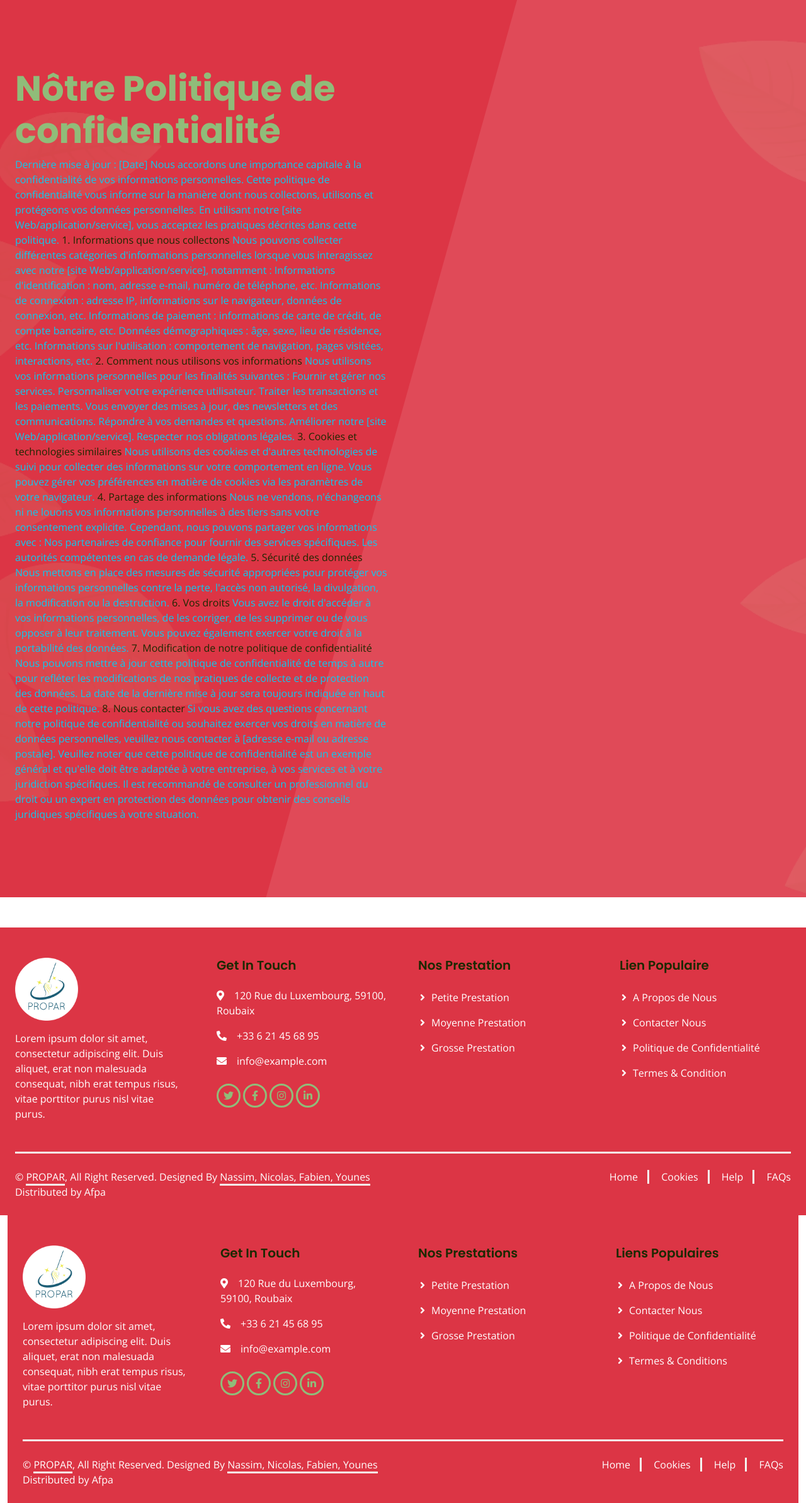
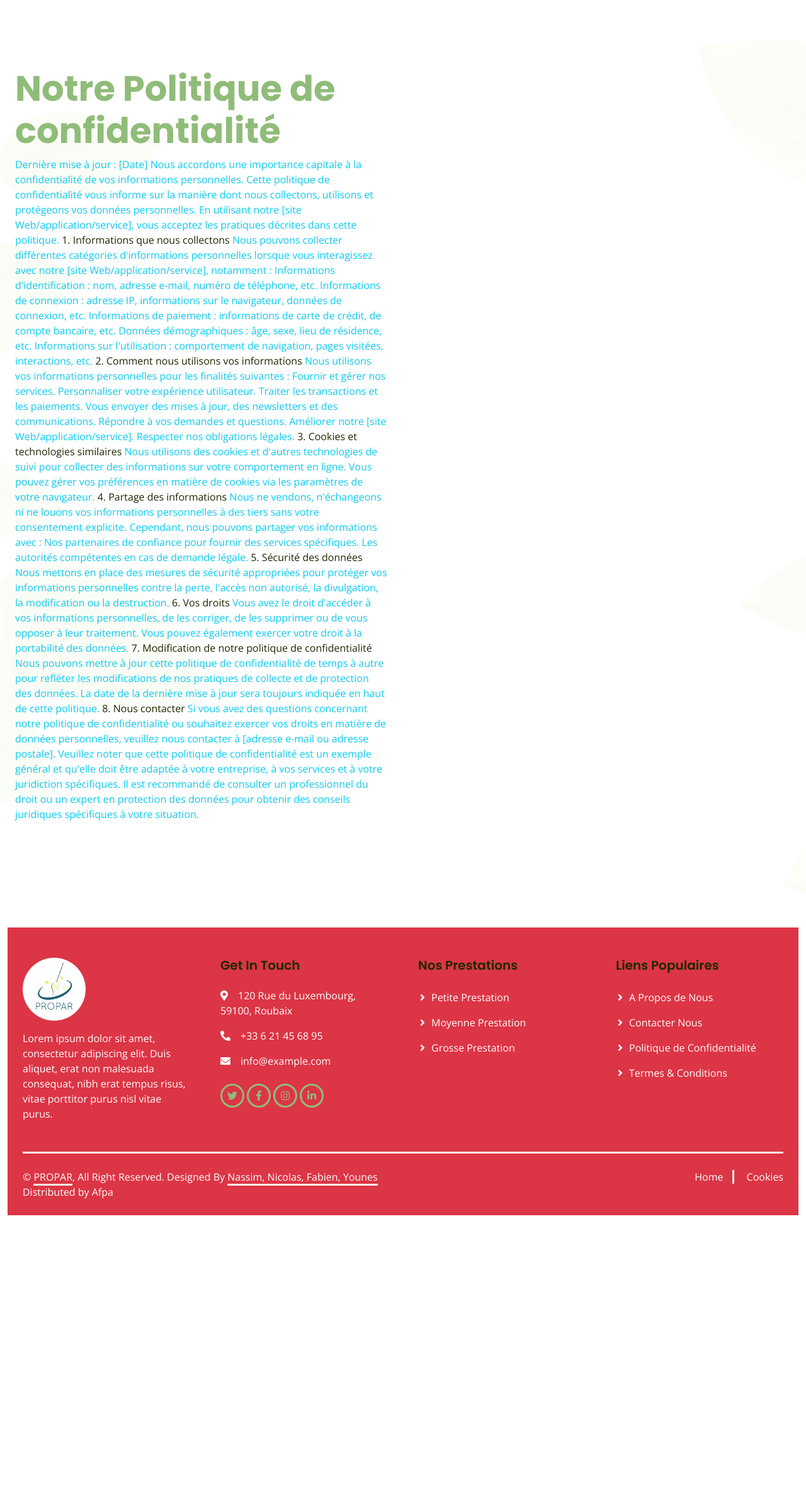
Before and after one commit to Noneku/Propar, a Symfony app: template templates/politique_confidentialite/index.html.twig in a window 1280 px wide. Shown: the part 85-2472 px from the top of the page at 63% size. After the commit the page ends 2015 px from the top, so only its background shows below. Run offline with Twig, Linux system fonts and the light colour scheme; the template is opened without the code that fills it, so the values that code supplies are empty; some libraries are stand-ins or nearby versions.

Commit message:
page politique et autre

```diff
--- a/src/Controller/OperationController.php
+++ b/src/Controller/OperationController.php
@@ -9,6 +9,8 @@ use Symfony\Bundle\FrameworkBundle\Controller\AbstractController;
 use Symfony\Component\HttpFoundation\Response;
 use Symfony\Component\Routing\Annotation\Route;
 use Symfony\Component\HttpFoundation\Request;
+use Sensio\Bundle\FrameworkExtraBundle\Configuration\Security;
+
 
 class OperationController extends AbstractController
 {
@@ -24,8 +26,10 @@ class OperationController extends AbstractController
     }
 
     #[Route('/operation/{id}/edit', name: 'app_operation_edit')]
+    #[Security('is_granted("ROLE_EXPERT")')] //autorise uniquement l'expert
     public function edit(EntityManagerInterface $entityManager, Operation $operation, Request $request): Response
     {
+
         // Créez un formulaire pour la modification de l'employé (vous devez créer ce formulaire)
         $form = $this->createForm(OperationType::class, $operation);
 
--- a/src/Controller/TraitementDemandeOperationController.php
+++ b/src/Controller/TraitementDemandeOperationController.php
@@ -24,7 +24,7 @@ class TraitementDemandeOperationController extends AbstractController
         $operation->setDemande($demande);
         //Replace User by entity type employee
         $operation->setEmploye($this->getUser());
-        $operation->setStatus(true);
+        $operation->setStatus(false);//met le satatus '0' qui signifie opération en cours
         $dateOperation  = new DateTime();
         $operation->setDateOperation($dateOperation);
 
--- a/src/Form/OperationType.php
+++ b/src/Form/OperationType.php
@@ -16,7 +16,7 @@ class OperationType extends AbstractType
             // Utilisez EntityType pour afficher un champ de sélection pour l'employé
             ->add('employe', EntityType::class, [
                 'class' => 'App\Entity\Employe', // Remplacez par la classe réelle de l'employé
-                'choice_label' => 'matricule', // L'attribut de l'employé à afficher dans la liste
+                'choice_label' => 'Nom', // L'attribut de l'employé à afficher dans la liste
                 'multiple' => false,
                 // Vous pouvez également ajouter d'autres options comme 'expanded' et 'multiple' si nécessaire
             ]);
--- a/templates/base.html.twig
+++ b/templates/base.html.twig
@@ -72,6 +72,7 @@
 											<div class="dropdown-menu bg-light mt-2">
 												<a href="{{ path('app_demande_dashboard') }}" class="dropdown-item">Dashboard - Demandes</a>
 												<a href="{{ path('app_operation') }}" class="dropdown-item">Dashboard - Opérations</a>
+												<a href="{{ path('app_gestion_index') }}" class="dropdown-item">Dashboard - Gestion</a>
 											</div>
 										</div>
 									</li>
@@ -170,10 +171,10 @@
 						</div>
 						<div class="col-md-6 col-lg-3 wow fadeIn" data-wow-delay="0.7s">
 							<h5 class="mb-4">Liens Populaires</h5>
-							<a class="btn btn-link" href="">A Propos de Nous</a>
+							<a class="btn btn-link" href="{{ path('app_nous') }}">A Propos de Nous</a>
 							<a class="btn btn-link" href="contact">Contacter Nous</a>
 							<a class="btn btn-link" href="politique/confidentialite">Politique de Confidentialité</a>
-							<a class="btn btn-link" href="">Termes & Conditions</a>
+							<a class="btn btn-link" href="{{ path('app_terme') }}">Termes & Conditions</a>
 						</div>
 					</div>
 				</div>
@@ -191,9 +192,7 @@
 							<div class="col-md-6 text-center text-md-end">
 								<div class="footer-menu">
 									<a href="{{ path('app_home') }}">Home</a>
-									<a href="">Cookies</a>
-									<a href="">Help</a>
-									<a href="">FAQs</a>
+									<a href="cookies">Cookies</a>
 								</div>
 							</div>
 						</div>
--- a/templates/politique_confidentialite/index.html.twig
+++ b/templates/politique_confidentialite/index.html.twig
@@ -8,12 +8,12 @@
 
 {% block body %}
     {{ parent() }}
-    <div class="container-fluid bg-danger hero-header mb-5">
+    <div class="container-fluid hero-header mb-5">
         <div class="container">
             <div class="row g-5 align-items-center text-center">
                 <div class="col-lg-6 text-lg-start">
 
-                    <h1 class="display-4 text-primary animated slideInRight">Nôtre Politique de confidentialité </h1>
+                    <h1 class="display-4 text-primary animated slideInRight">Notre Politique de confidentialité </h1>
                     <p class="text-info mb-4 animated slideInRight">Dernière mise à jour : [Date]
 
 Nous accordons une importance capitale à la confidentialité de vos informations personnelles. Cette politique de confidentialité vous informe sur la manière dont nous collectons, utilisons et protégeons vos données personnelles. En utilisant notre [site Web/application/service], vous acceptez les pratiques décrites dans cette politique.
@@ -72,76 +72,6 @@ Veuillez noter que cette politique de confidentialité est un exemple général
     </div>
     <!-- Hero End -->
 
-
-
-
-
-
-
-
-     <!-- Footer Start -->
-    <div class="container-fluid bg-danger text-white footer">
-        <div class="container py-5">
-            <div class="row g-5">
-                <div class="col-md-6 col-lg-3 wow fadeIn" data-wow-delay="0.1s">
-                    <a href="home/client" class="d-inline-block mb-3">
-                        <img src="img\Logo.png" alt="propar" style= "width: 100px; height: auto;">
-                    </a>
-                    <p class="mb-0">Lorem ipsum dolor sit amet, consectetur adipiscing elit. Duis aliquet, erat non malesuada consequat, nibh erat tempus risus, vitae porttitor purus nisl vitae purus.</p>
-                </div>
-                <div class="col-md-6 col-lg-3 wow fadeIn" data-wow-delay="0.3s">
-                    <h5 class="mb-4">Get In Touch</h5>
-                    <p><i class="fa fa-map-marker-alt me-3"></i>120 Rue du Luxembourg, 59100, Roubaix</p>
-                    <p><i class="fa fa-phone-alt me-3"></i>+33 6 21 45 68 95</p>
-                    <p><i class="fa fa-envelope me-3"></i>info@example.com</p>
-                    <div class="d-flex pt-2">
-                        <a class="btn btn-square btn-outline-primary me-1" href="https://twitter.com/GREATTEACHERAZ"><i class="fab fa-twitter"></i></a>
-                        <a class="btn btn-square btn-outline-primary me-1" href="https://www.facebook.com/younes.azj/"><i class="fab fa-facebook-f"></i></a>
-                        <a class="btn btn-square btn-outline-primary me-1" href="https://www.instagram.com/azj.59/"><i class="fab fa-instagram"></i></a>
-                        <a class="btn btn-square btn-outline-primary me-1" href="https://www.linkedin.com/in/younes-azaaouaj-105041200/"><i class="fab fa-linkedin-in"></i></a>
-                    </div>
-                </div>
-                <div class="col-md-6 col-lg-3 wow fadeIn" data-wow-delay="0.5s">
-                    <h5 class="mb-4">Nos Prestation</h5>
-                    <a class="btn btn-link" href="petite/prestation">Petite Prestation</a>
-                    <a class="btn btn-link" href="moyenne/prestation">Moyenne Prestation</a>
-                    <a class="btn btn-link" href="grosse/prestation">Grosse Prestation</a>
-
-                </div>
-                <div class="col-md-6 col-lg-3 wow fadeIn" data-wow-delay="0.7s">
-                    <h5 class="mb-4">Lien Populaire</h5>
-                    <a class="btn btn-link" href="">A Propos de Nous</a>
-                    <a class="btn btn-link" href="contact">Contacter Nous</a>
-                    <a class="btn btn-link" href="politique/confidentialite">Politique de Confidentialité</a>
-                    <a class="btn btn-link" href="">Termes & Condition</a>
-
-                </div>
-            </div>
-        </div>
-        <div class="container wow fadeIn" data-wow-delay="0.1s">
-            <div class="copyright">
-                <div class="row">
-                    <div class="col-md-6 text-center text-md-start mb-3 mb-md-0">
-                        &copy; <a class="border-bottom" href="https://www.instagram.com/azj.59/">PROPAR</a>, All Right Reserved.
-
-                        <!--/*** This template is free as long as you keep the footer author’s credit link/attribution link/backlink. If you'd like to use the template without the footer author’s credit link/attribution link/backlink, you can purchase the Credit Removal License from "https://htmlcodex.com/credit-removal". Thank you for your support. ***/-->
-                        Designed By <a class="border-bottom" href="https://www.linkedin.com/in/younes-azaaouaj-105041200/">Nassim, Nicolas, Fabien, Younes</a> Distributed by <a href="https://www.afpa.fr/centre/centre-de-roubaix">Afpa</a>
-                    </div>
-                    <div class="col-md-6 text-center text-md-end">
-                        <div class="footer-menu">
-                            <a href="">Home</a>
-                            <a href="">Cookies</a>
-                            <a href="">Help</a>
-                            <a href="">FAQs</a>
-                        </div>
-                    </div>
-                </div>
-            </div>
-        </div>
-    </div>
-    <!-- Footer End -->
-
-
     <!-- Back to Top -->
     <a href="petite/prestation" class="btn btn-lg btn-primary btn-lg-square back-to-top bg-danger"><i class="bi bi-arrow-up"></i></a>
 
```
Also changed, not shown: public/js/terminer_operation.js (+8 -0 lines), src/Controller/CookiesController.php (added, +18 -0 lines), src/Controller/NousController.php (added, +18 -0 lines), src/Controller/TermeController.php (added, +18 -0 lines), templates/cookies/index.html.twig (added, +68 -0 lines), templates/nous/index.html.twig (added, +67 -0 lines), templates/operation/index.html.twig (+21 -11 lines), templates/terme/index.html.twig (added, +65 -0 lines).
